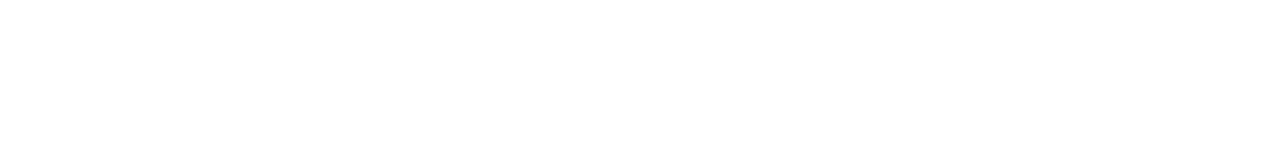
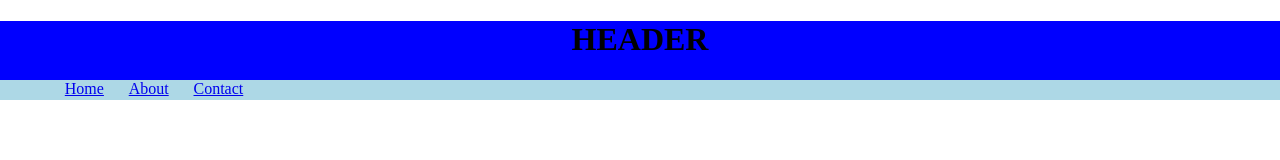
Before and after one commit to magnumz888/Lemuel1, a plain HTML site: page index.html in a window 1280 px wide. Drawn offline with Linux system fonts and the light colour scheme.

Commit message:
add style header and nav

```diff
--- a/index.html
+++ b/index.html
@@ -5,13 +5,27 @@
     <meta http-equiv="X-UA-Compatible" content="IE=edge">
     <meta name="viewport" content="width=device-width, initial-scale=1.0">
     <title>Basic Semantic Layout Exercise</title>
+
+    <style>
+    .nav__link{
+        float:left;
+        margin-left:2%;
+    }
+    </style>
 </head>
-<body>
+<body style="padding:0;margin:0;text-align: center;">
     <!-- ************************** HEADER SECTION ***************************** -->
-
-
+    <header style="background-color:blue;padding: 0;margin: 0;">
+        <h1>HEADER</h1>
     <!-- -----------------------Navigation Section------------------------------ -->
-
+        <nav style="background-color: lightblue; padding: 0; margin: 0; height: 20%;">
+            <ul style="list-style-type: none; height: 20px;">
+                <li class="nav__link"><a href="#">Home</a></li>
+                <li class="nav__link"><a href="#">About</a></li>
+                <li class="nav__link"><a href="#">Contact</a></li>
+            </ul>
+        </nav>
+    </header>
 
     <!-- *************************** MAIN SECTION ****************************** -->
 
@@ -24,6 +38,7 @@
 
     <!-- --------------------------- Section 2 --------------------------------- -->
 
+
     <!-- Article 2 -->
 
 
```
